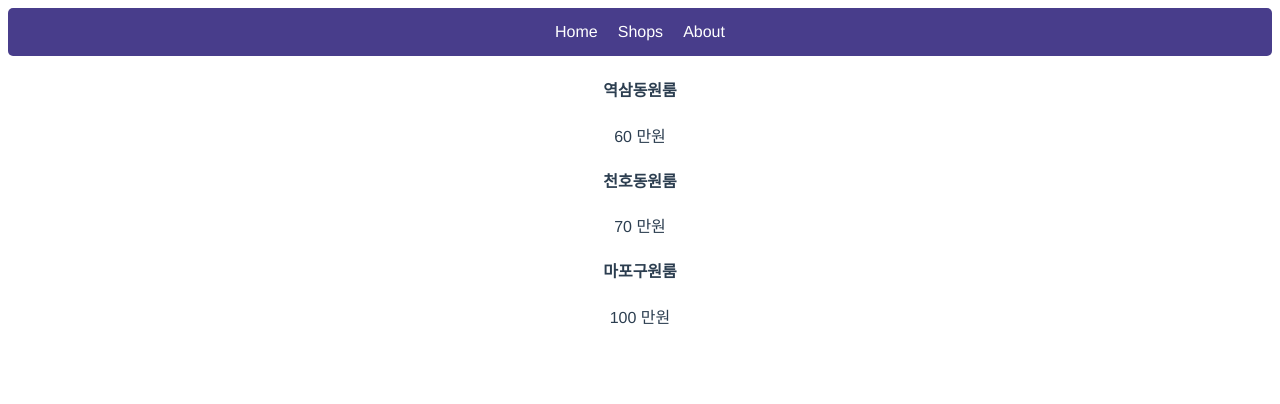
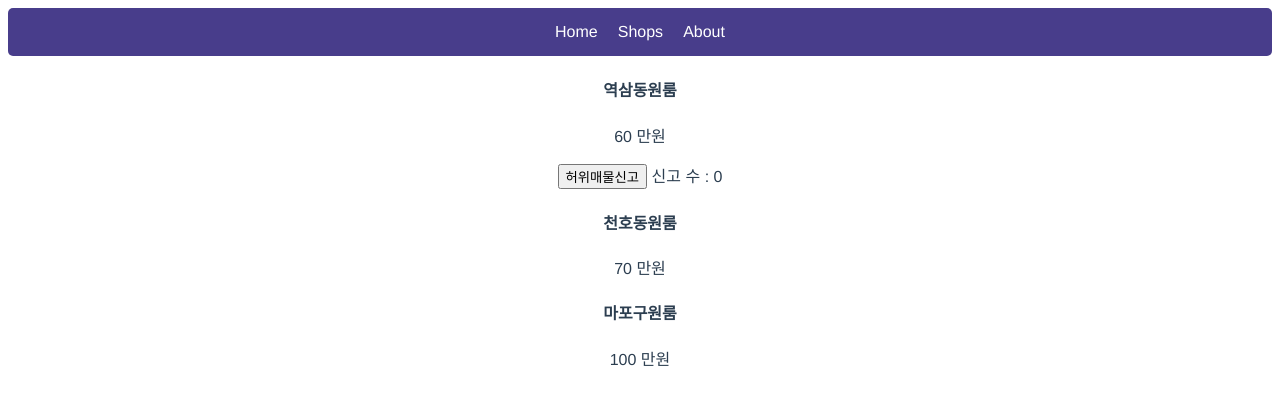
Before and after one commit to chihyeonWON/Vuedongsan, a Vue app: page / in a window 1280 px wide. Shown: the top 404 px of the page. Built offline with nearby package versions, Linux system fonts and the light colour scheme.

Commit message:
Add report button that increase 1 when clicked

```diff
--- a/src/App.vue
+++ b/src/App.vue
@@ -7,9 +7,10 @@
       <a>About</a>
      -->
   </div>
-  <div>
+   <div>
     <h4>{{ products[0] }}</h4>
     <p>60 만원</p>
+    <button @click="increase">허위매물신고</button> <span>신고 수 : {{ reportCount }}</span>
   </div>
   <div>
     <h4>{{ products[1] }}</h4>
@@ -29,6 +30,12 @@ export default {
     return {
       products : ['역삼동원룸', '천호동원룸', '마포구원룸'],
       menus : ['Home', 'Shops', 'About'],
+      reportCount : 0,
+    }
+  },
+  methods:{
+    increase(){
+      this.reportCount++
     }
   },
   components: {
```
